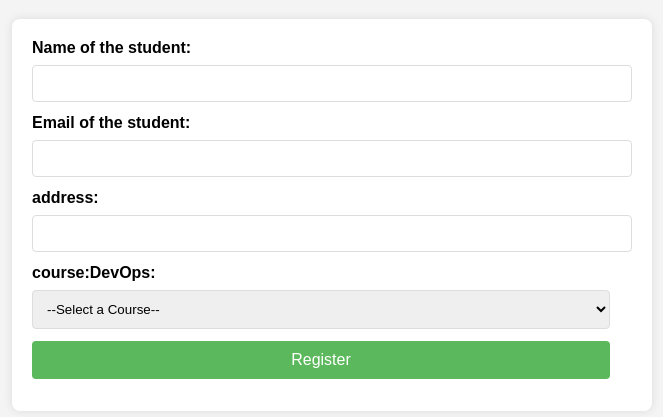
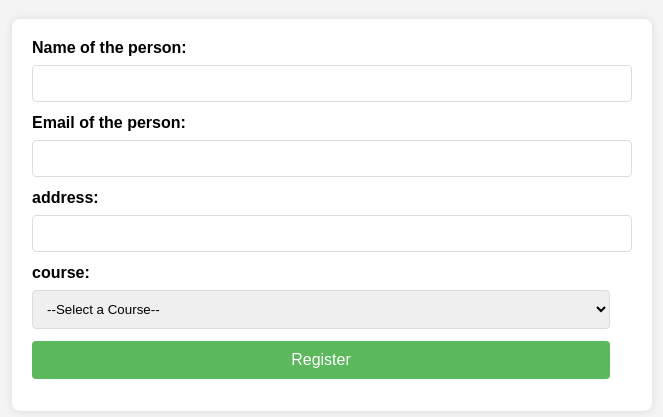
Before and after one commit to Aisalkyn85/devops-bootcamp-project, a website: page public/index.html in a window 1280 px wide. Shown: the part 81-498 px from the top of the page, without its empty margins (308-971 px from the left). Drawn offline with Linux system fonts and the light colour scheme.

Commit message:
updated the labels of name, email and course
second commit

third commit

```diff
--- a/public/index.html
+++ b/public/index.html
@@ -64,11 +64,11 @@
 <body>
     <h1>Student Registration New</h1>
     <form id="registrationForm">
-        <label for="name">Name of the student:</label>
+        <label for="name">Name of the person:</label>
         <input type="text" id="name" name="name" required>
         <div id="nameError" class="error"></div>
 
-        <label for="email">Email of the student:</label>
+        <label for="email">Email of the person:</label>
         <input type="email" id="email" name="email" required>
         <div id="emailError" class="error"></div>
 
@@ -76,7 +76,7 @@
         <input type="text" id="address" name="address" required>
         <div id="addressError" class="error"></div>
 
-        <label for="course">course:DevOps:</label>
+        <label for="course">course:</label>
         <select id="course" name="course" required>
             <option value="">--Select a Course--</option>
             <option value="DevOps">DevOps</option>
```
